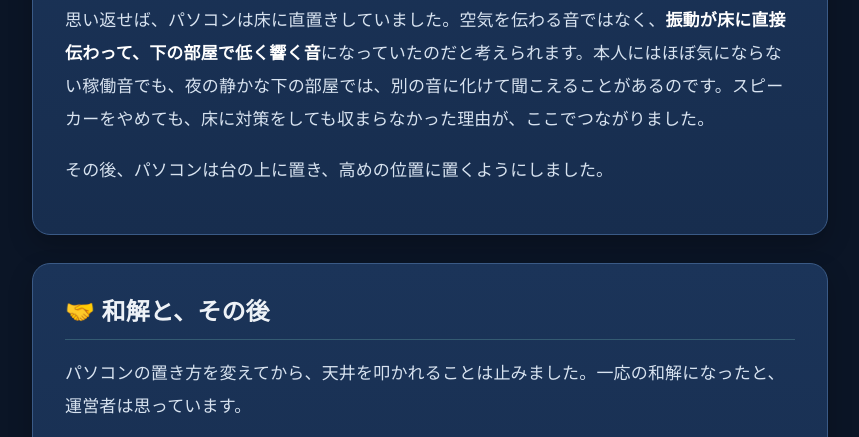
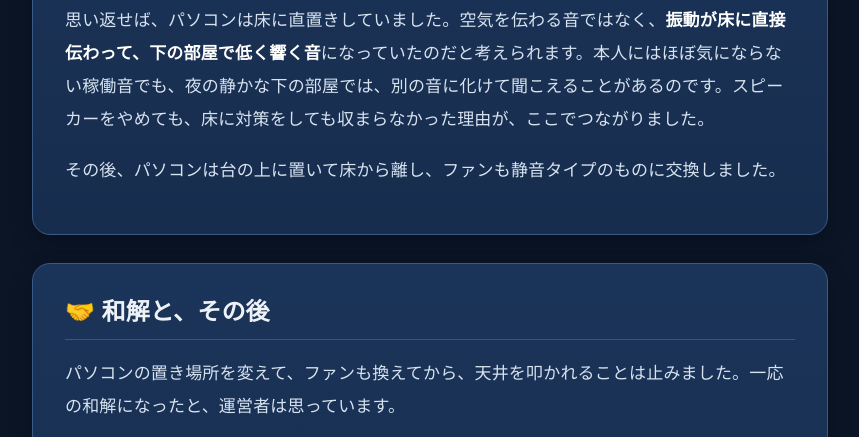
Before and after one commit to seikatsuon-noise/masking-lab, a plain HTML site: page experience.html in a window 1280 px wide. Shown: the part 4580-5017 px from the top of the page, without its empty margins (210-1069 px from the left). Drawn offline with Linux system fonts and the light colour scheme.

Commit message:
体験談にファン交換を追記＋機械音記事にパソコン稼働音の項目と実例を追加

```diff
--- a/experience.html
+++ b/experience.html
@@ -156,12 +156,12 @@ section[id]{scroll-margin-top:20px}
 <h2><span>💻</span> 「音楽」の正体は、パソコンの稼働音だった</h2>
 <p>部屋を確認してもらった結果、苦情の「音楽」の正体は、パソコンの稼働音だということになりました。ファンなどの動作音が、下の階の人には音楽のように聞こえていたようなのです。</p>
 <p>思い返せば、パソコンは床に直置きしていました。空気を伝わる音ではなく、<strong>振動が床に直接伝わって、下の部屋で低く響く音</strong>になっていたのだと考えられます。本人にはほぼ気にならない稼働音でも、夜の静かな下の部屋では、別の音に化けて聞こえることがあるのです。スピーカーをやめても、床に対策をしても収まらなかった理由が、ここでつながりました。</p>
-<p>その後、パソコンは台の上に置き、高めの位置に置くようにしました。</p>
+<p>その後、パソコンは台の上に置いて床から離し、ファンも静音タイプのものに交換しました。</p>
 </section>
 
 <section class="card" id="after">
 <h2><span>🤝</span> 和解と、その後</h2>
-<p>パソコンの置き方を変えてから、天井を叩かれることは止みました。一応の和解になったと、運営者は思っています。</p>
+<p>パソコンの置き場所を変えて、ファンも換えてから、天井を叩かれることは止みました。一応の和解になったと、運営者は思っています。</p>
 <p>話し合いの中で運営者が伝えたのは、「別に揉めたいと思っているわけではない」ということと、「毎夜天井を叩いてくる人が深夜に乗り込んでくるのが、こちらとしてはどれだけ怖いか考えてほしい」ということでした。</p>
 <p>今では、普通に挨拶するくらいの関係です。スピーカーで音を聴いても、叩かれることは無くなりました。</p>
 </section>
```
Also changed, not shown: machine.html (+2 -1 lines).
